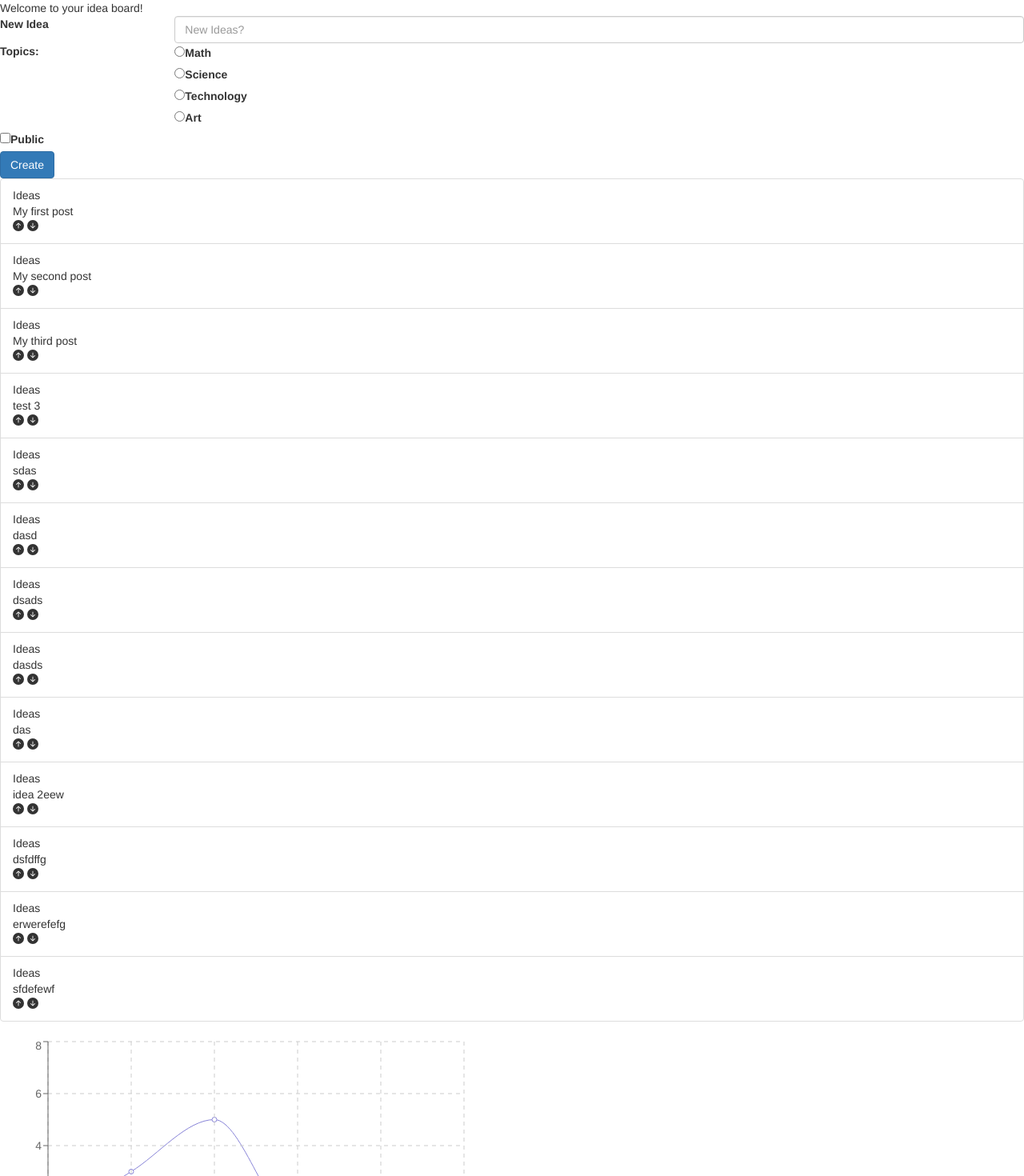
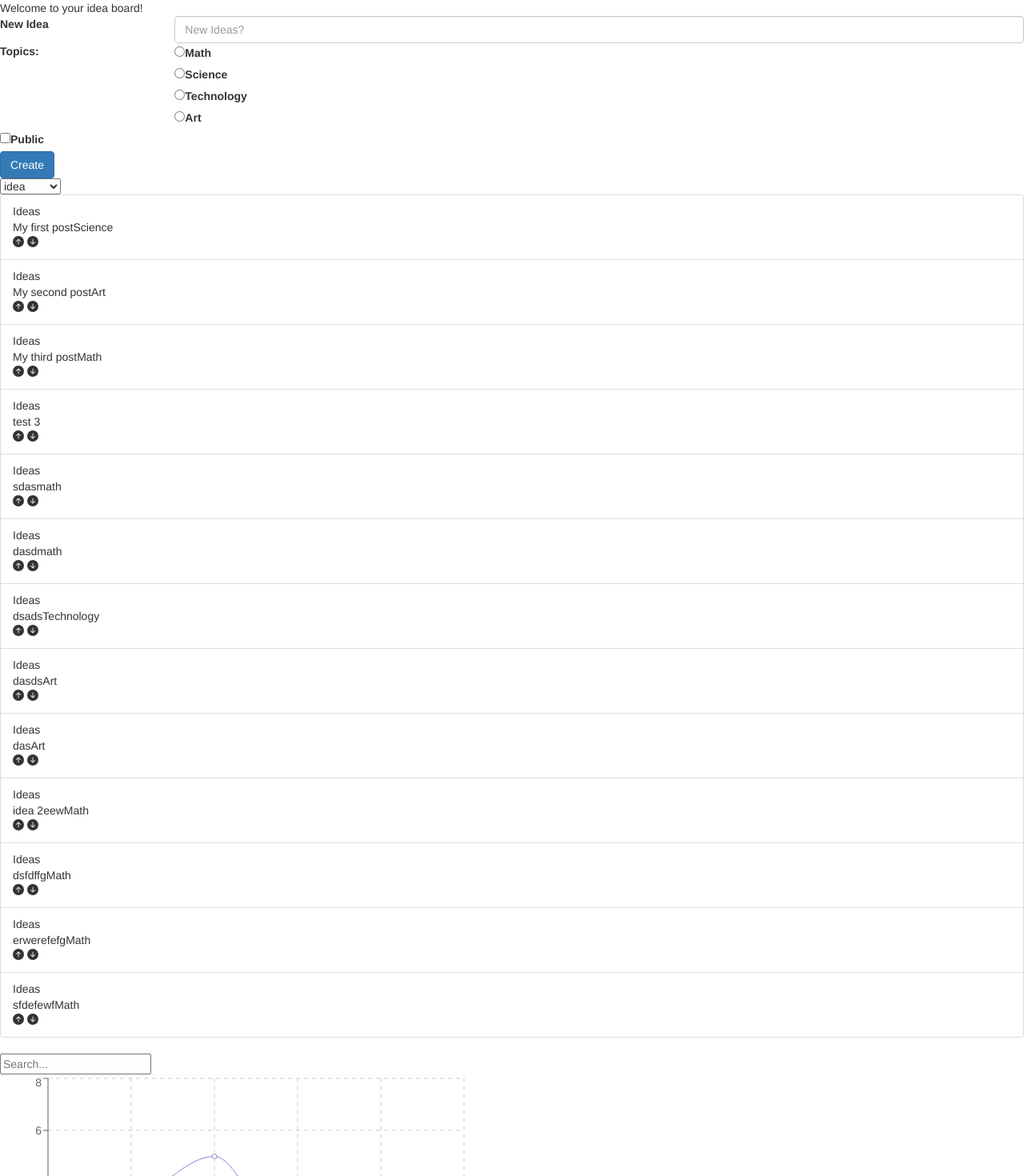
Before and after one commit to Kailin168/ideapool, a React (Create React App) app in the folder ideapool-app/: page / in a window 1280 px wide. Shown: the top 1470 px of the page at 80% size. Built offline with nearby package versions, Linux system fonts and the light colour scheme; data requests are answered from the project's data file.

Commit message:
sort and search feature
added a sorting feature with 3 ways of searching. added search feature (might want to have a onClick on the search)

```diff
--- a/ideapool-app/src/components/Chart.js
+++ b/ideapool-app/src/components/Chart.js
@@ -6,7 +6,7 @@ function Chart() {
   const [chartData, setChartData] = useState([]);
 
   useEffect(() => {
-    fetch('http://localhost:3000/posts')
+    fetch('http://localhost:4000/posts')
       .then(response => response.json())
       .then(data => {
         const dict = {};
--- a/ideapool-app/src/components/IdeaContainer.js
+++ b/ideapool-app/src/components/IdeaContainer.js
@@ -1,6 +1,7 @@
 import React, { useEffect, useState } from "react";
 import CreateNewIdeaForm from "./CreateNewIdeaForm";
 import ListOfIdeas from "./ListOfIdeas";
+import SearchBar from "./SearchBar";
 
 function IdeaContainer() {
 
@@ -12,16 +13,16 @@ function IdeaContainer() {
   };
 
   useEffect(() => {
-    fetch('http://localhost:3000/posts')
+    fetch('http://localhost:4000/posts')
       .then(response => response.json())
       .then(data => { setIdeas(data) });
   }, []);
 
-
   return (
     <div>
       <CreateNewIdeaForm addNewIdea={addNewIdea} />
-      <ListOfIdeas ideas={ideas} />
+      { ideas.length !== 0 && <ListOfIdeas ideas={ideas} /> }
+      <SearchBar ideas={ideas}/>
     </div>
   );
 }
--- a/ideapool-app/src/components/ListOfIdeas.js
+++ b/ideapool-app/src/components/ListOfIdeas.js
@@ -1,12 +1,36 @@
-import React from 'react';
+import React, { useState } from 'react';
 import ListGroup from 'react-bootstrap/ListGroup';
+// import SortDropdown from './SortDropDown';
+
 import { BsFillArrowUpCircleFill } from "react-icons/bs";
 import { BsFillArrowDownCircleFill } from "react-icons/bs";
 
 function ListOfIdeas({ ideas }) {
+
+  const [sortKey, setSortKey] = useState('content');
+
+  const sortedArray = (type => {
+    const types = {
+      idea: 'content',
+      category: 'category',
+      likes: 'likes',
+    };
+    const sortProperty = types[type];
+    const sorted = ideas.sort((a, b) => a[sortProperty] < b[sortProperty] ? -1 : 1);
+    return sorted;
+  })(sortKey);
+
+  // iffe so you are passing in the sortKey as a parameter to the function and executing the function immediately.
+
   return (
+    <div>
+      <select value={sortKey} onChange={(e) => setSortKey(e.target.value)}>
+        <option value="idea">idea</option>
+        <option value="category">category</option>
+        <option value="likes">likes</option>
+      </select>
       <ListGroup as="ol" numbered>
-      {ideas?.map((idea) => (
+        {sortedArray.map((idea) => (
           <ListGroup.Item
             key={idea.id}
             as="li"
@@ -15,14 +39,17 @@ function ListOfIdeas({ ideas }) {
             <div className="ms-2 me-auto">
               <div className="fw-bold">Ideas</div>
               {idea.content}
+              {idea.category}
             </div>
             <BsFillArrowUpCircleFill />{' '}
             <BsFillArrowDownCircleFill />{' '}
           </ListGroup.Item>
         )
+        )}
+      </ListGroup>
+    </div>
+  );
 
-      )}
-    </ListGroup>);
 }
 
 export default ListOfIdeas;
--- /dev/null
+++ b/ideapool-app/src/components/SearchBar.js
@@ -0,0 +1,34 @@
+import React, { useState } from 'react';
+
+
+function SearchBar({ ideas }) {
+  const [searchTerm, setSearchTerm] = useState('');
+  const [filteredItems, setFilteredItems] = useState(ideas);
+  console.log(ideas);
+
+  function handleSearch(event) {
+    const newSearchTerm = event.target.value;
+    setSearchTerm(newSearchTerm);
+
+    const newFilteredItems = ideas.filter(item =>
+      item.content.toLowerCase().includes(newSearchTerm.toLowerCase())
+    );
+    console.log(newFilteredItems.length !== 0);
+
+    setFilteredItems(newFilteredItems);
+  }
+
+  return (
+    <div>
+      <input type="text" value={searchTerm} placeholder="Search..." onChange={handleSearch} />
+      {searchTerm.length !== 0 &&
+        <ul>
+          {filteredItems.map(item => <li key={item.id}>{item.content}</li>)}
+          {/* Can do a onclick here */}
+        </ul>
+      }
+    </div>
+  );
+}
+
+export default SearchBar;
```
Also changed, not shown: ideapool-app/src/components/SortDropDown.js (added). Lines whose indentation alone changed are shown as unchanged.
